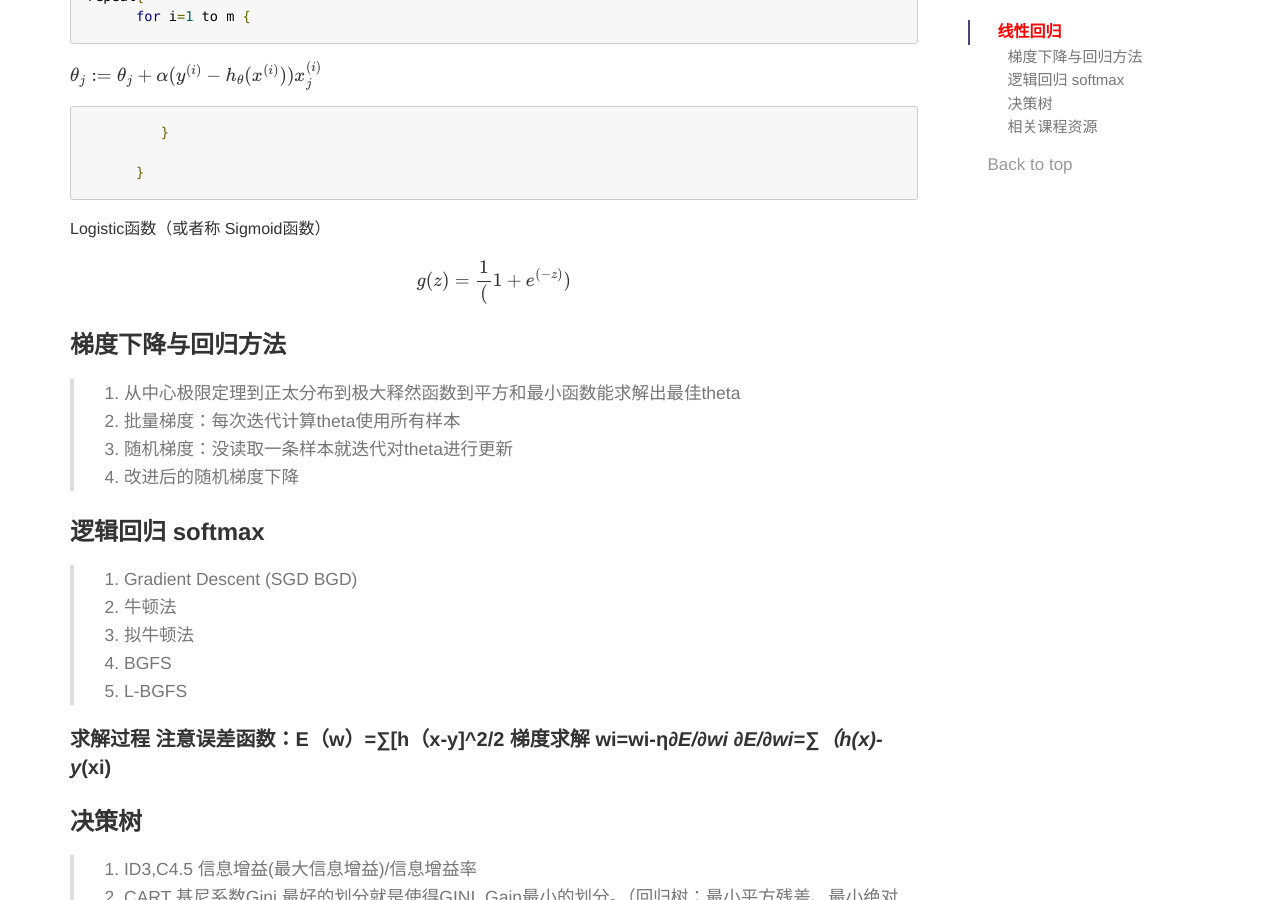
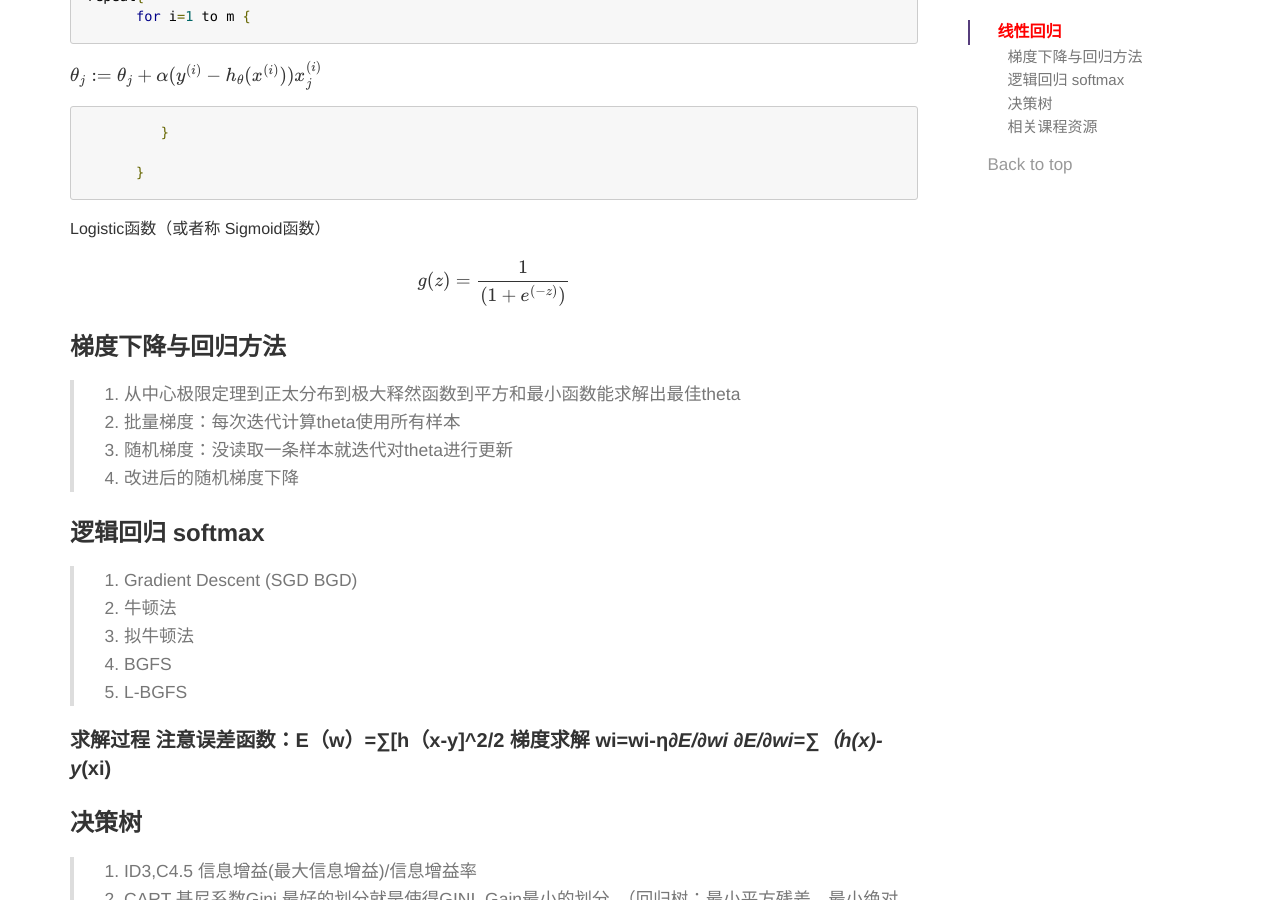
Before and after one commit to luyee/2pc.github.io, a Jekyll site: the page built from _posts/datascience/2015-06-13-ML.md, in a window 1280 px wide and 900 px high, scrolled down 1700 px. Built offline with Jekyll 4.4.1, drawn with Linux system fonts in a browser that asks for light colours; formulas are drawn with MathJax 3; comment, search, counter and statistics services are not loaded.

Commit message:
Update 2015-06-13-ML.md

```diff
--- a/_posts/datascience/2015-06-13-ML.md
+++ b/_posts/datascience/2015-06-13-ML.md
@@ -117,7 +117,7 @@ $$
 Logistic函数（或者称 Sigmoid函数）
 
 $$
-g(z)=\frac 1 (1+e^{(-z)})
+g(z)=\frac 1 {(1+e^{(-z)})}
 $$
 
 
```
